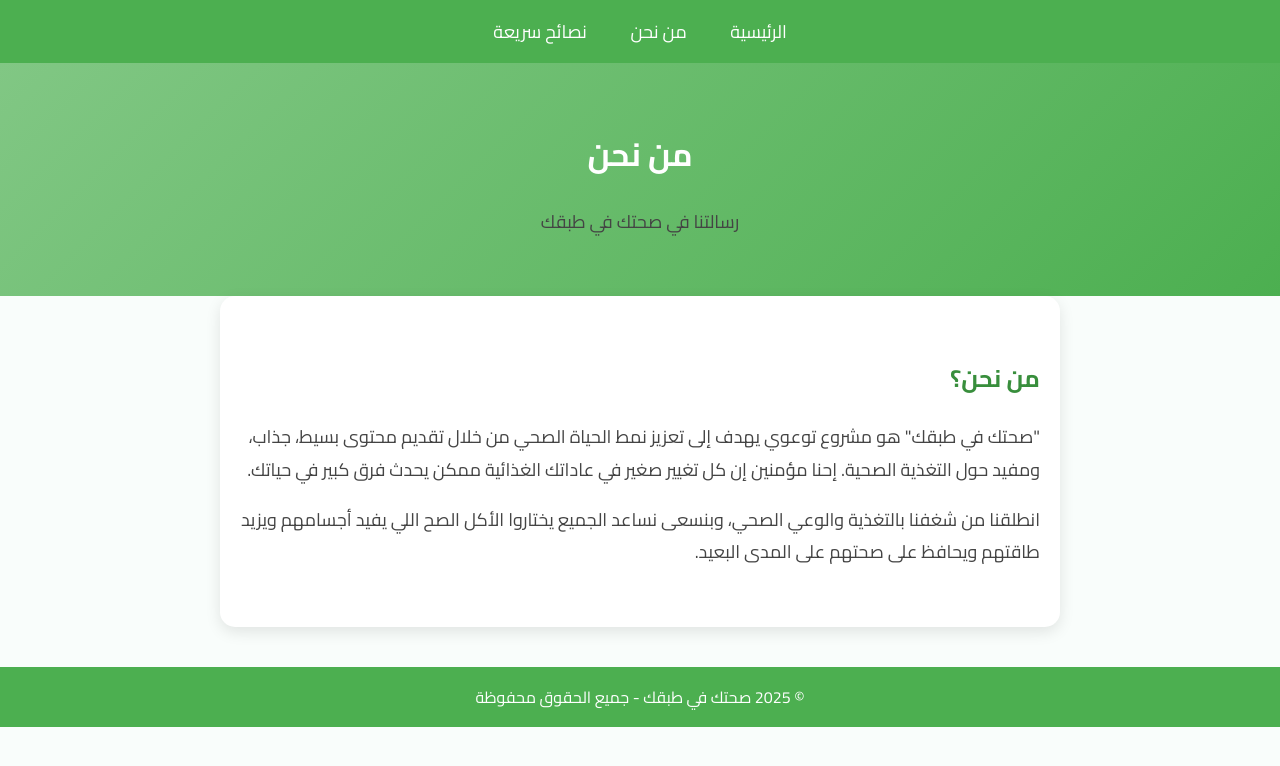
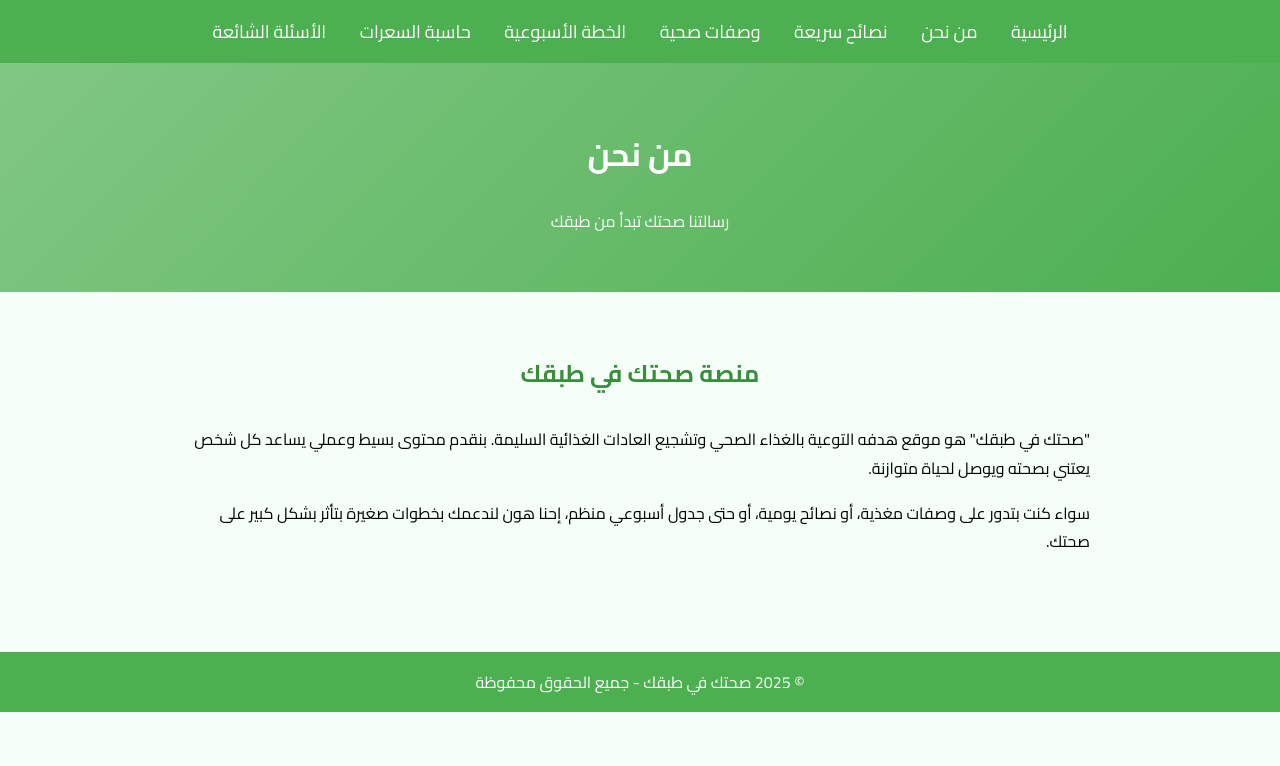
Before and after one commit to omneyakhatib/my-website., a plain HTML site: page about.html in a window 1280 px wide. Drawn offline with Linux system fonts and the light colour scheme.

Commit message:
Update about.html

```diff
--- a/about.html
+++ b/about.html
@@ -7,16 +7,11 @@
   <style>
     body {
       font-family: 'Cairo', sans-serif;
-      background-color: #f9fdfb;
+      background-color: #f5fff8;
       margin: 0;
       padding: 0;
       direction: rtl;
       animation: fadeIn 1s ease-in;
-    }
-
-    @keyframes fadeIn {
-      from { opacity: 0; }
-      to { opacity: 1; }
     }
 
     nav {
@@ -31,13 +26,13 @@
     nav a {
       color: white;
       text-decoration: none;
-      margin: 0 20px;
+      margin: 0 15px;
       font-size: 18px;
       transition: color 0.3s;
     }
 
     nav a:hover {
-      color: #c8ffe2;
+      color: #d0ffd6;
     }
 
     header {
@@ -48,35 +43,17 @@
       animation: slideIn 1s ease-out;
     }
 
-    @keyframes slideIn {
-      from { transform: translateY(-30px); opacity: 0; }
-      to { transform: translateY(0); opacity: 1; }
-    }
-
     section {
       padding: 40px 20px;
-      max-width: 800px;
+      max-width: 900px;
       margin: auto;
-      background-color: white;
-      border-radius: 15px;
-      box-shadow: 0 5px 15px rgba(0,0,0,0.1);
-      animation: fadeInUp 1.2s ease;
-    }
-
-    @keyframes fadeInUp {
-      from { opacity: 0; transform: translateY(40px); }
-      to { opacity: 1; transform: translateY(0); }
+      line-height: 1.8;
     }
 
     h2 {
       color: #388e3c;
-      margin-bottom: 20px;
-    }
-
-    p {
-      font-size: 18px;
-      line-height: 1.8;
-      color: #444;
+      text-align: center;
+      margin-bottom: 30px;
     }
 
     footer {
@@ -86,6 +63,11 @@
       padding: 15px;
       margin-top: 40px;
     }
+
+    @keyframes slideIn {
+      from { transform: translateY(-30px); opacity: 0; }
+      to { transform: translateY(0); opacity: 1; }
+    }
   </style>
 </head>
 <body>
@@ -94,21 +76,26 @@
     <a href="index.html">الرئيسية</a>
     <a href="about.html">من نحن</a>
     <a href="tips.html">نصائح سريعة</a>
+    <a href="recipes.html">وصفات صحية</a>
+    <a href="meal-plan.html">الخطة الأسبوعية</a>
+    <a href="calorie-calculator.html">حاسبة السعرات</a>
+    <a href="faq.html">الأسئلة الشائعة</a>
   </nav>
 
   <header>
     <h1>من نحن</h1>
-    <p>رسالتنا في صحتك في طبقك</p>
+    <p>رسالتنا صحتك تبدأ من طبقك</p>
   </header>
 
   <section>
-    <h2>من نحن؟</h2>
+    <h2>منصة صحتك في طبقك</h2>
     <p>
-      "صحتك في طبقك" هو مشروع توعوي يهدف إلى تعزيز نمط الحياة الصحي من خلال تقديم محتوى بسيط، جذاب، ومفيد حول التغذية الصحية.
-      إحنا مؤمنين إن كل تغيير صغير في عاداتك الغذائية ممكن يحدث فرق كبير في حياتك.
+      "صحتك في طبقك" هو موقع هدفه التوعية بالغذاء الصحي وتشجيع العادات الغذائية السليمة.
+      بنقدم محتوى بسيط وعملي يساعد كل شخص يعتني بصحته ويوصل لحياة متوازنة.
     </p>
     <p>
-      انطلقنا من شغفنا بالتغذية والوعي الصحي، وبنسعى نساعد الجميع يختاروا الأكل الصح اللي يفيد أجسامهم ويزيد طاقتهم ويحافظ على صحتهم على المدى البعيد.
+      سواء كنت بتدور على وصفات مغذية، أو نصائح يومية، أو حتى جدول أسبوعي منظم،
+      إحنا هون لندعمك بخطوات صغيرة بتأثر بشكل كبير على صحتك.
     </p>
   </section>
 
```
